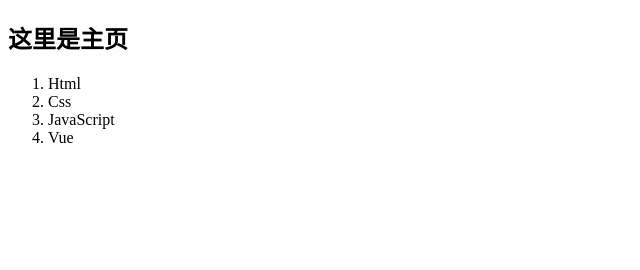
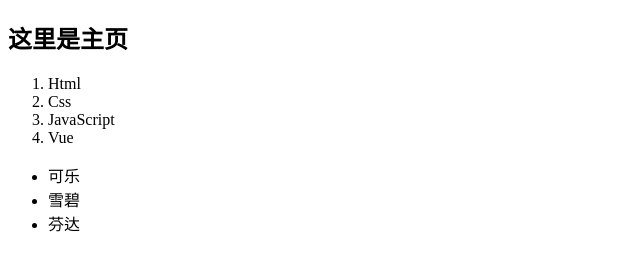
Before and after one commit to coderweifengni/git-demo, a plain HTML site: page index.html in a window 1280 px wide. Shown: the whole page, without its empty margins (0-640 px from the left). Drawn offline with Linux system fonts and the light colour scheme.

Commit message:
A程序员第三次提交

```diff
--- a/index.html
+++ b/index.html
@@ -16,6 +16,11 @@
         <li>JavaScript</li>
         <li>Vue</li>
     </ol>
+    <ul>
+        <li>可乐</li>
+        <li>雪碧</li>
+        <li>芬达</li>
+    </ul>
 </body>
 
 </html>
```
